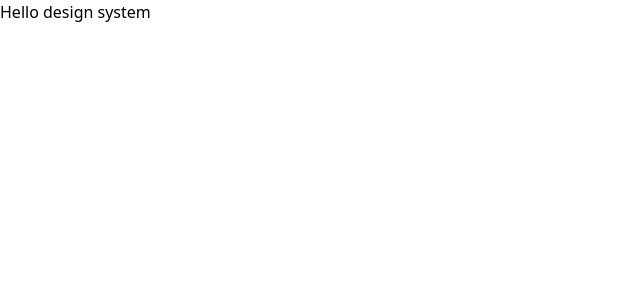
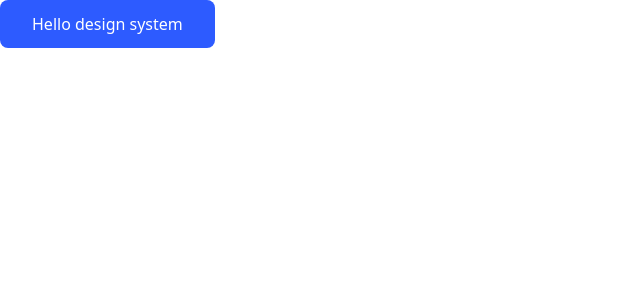
Before and after one commit to felipemarinhodev/alfabit-design-system, a Next.js app: page / in a window 1280 px wide. Shown: the top 300 px of the page, without its empty margins (0-640 px from the left). Built offline with nearby package versions, Linux system fonts and the light colour scheme.

Commit message:
a1.8 - Button component - create component

```diff
--- /dev/null
+++ b/components/Button/Button.tsx
@@ -0,0 +1,27 @@
+type ButtonProps = {
+  children: React.ReactNode;
+} & React.ButtonHTMLAttributes<HTMLButtonElement>
+
+const Button = ({
+  children,
+  className,
+  ...props
+}: ButtonProps) => {
+  return (
+    <button
+      className={`
+        bg-[#2d5bff]
+        rounded-[8px]
+        px-[32px]
+        py-[12px]
+        text-white
+        ${className}
+      `}
+      {...props}
+    >
+      {children}
+    </button>
+  )
+}
+
+export default Button;
--- a/pages/index.tsx
+++ b/pages/index.tsx
@@ -1,6 +1,8 @@
+import Button from "@/components/Button/Button";
+
 const App = () => {
   return (
-    <h1>Hello design system</h1>
+    <Button>Hello design system</Button>
   )
 }
 
```
